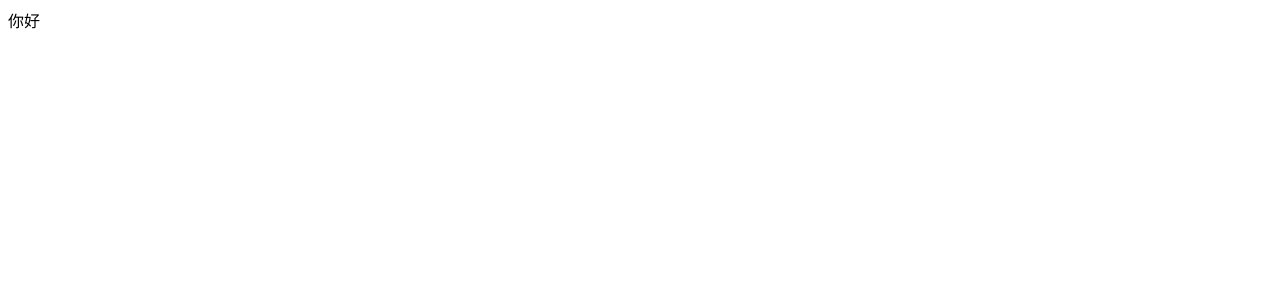
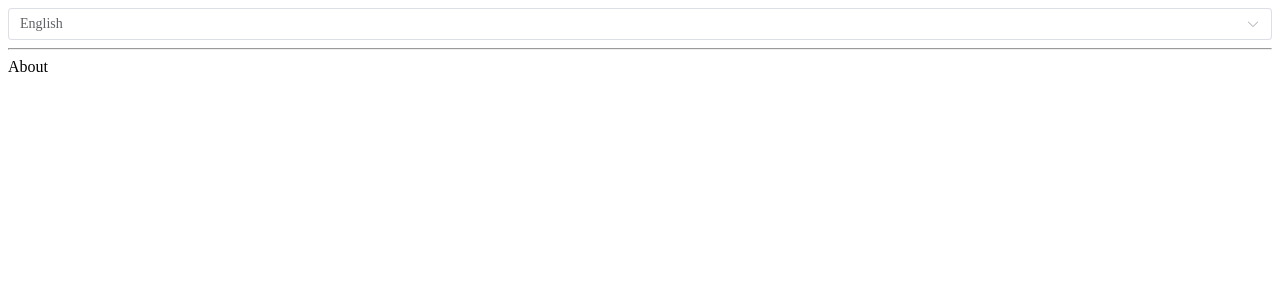
Before and after one commit to songhannnn/Nxut3_Recording, a Nuxt app: page /about in a window 1280 px wide. Shown: the top 300 px of the page. Built offline with nearby package versions, Linux system fonts and the light colour scheme.

Commit message:
新增 elementPlus 新增 语言切换

```diff
--- a/app.vue
+++ /dev/null
@@ -1,5 +0,0 @@
-<template>
-  <div>
-    你好
-  </div>
-</template>
--- /dev/null
+++ b/components/Header/header.vue
@@ -0,0 +1,52 @@
+<template>
+    <div class="header">
+        <div class="headerBox">
+            <img src="/favicon.ico" alt="">
+            <el-select v-model="locale" placeholder="Select" @change="changeLang">
+                <el-option v-for="item in options" :key="item.value" :label="item.label" :value="item.value" />
+            </el-select>
+        </div>
+        <hr>
+    </div>
+</template>
+
+<script setup lang='ts'>
+
+const route = useRoute()
+
+const options = [
+    {
+        value: 'en',
+        label: 'English',
+    },
+    {
+        value: 'zh',
+        label: '中文',
+    },
+    {
+        value: 'ja',
+        label: '日本語',
+    },
+]
+
+const { locale } = useI18n()
+
+// 国际化
+const localeRoute = useLocaleRoute()
+const changeLang = async () => {
+    const routePath = localeRoute({ path: route.fullPath, query: { ...route.query } })
+    if (routePath) {
+        return navigateTo(routePath.fullPath)
+    }
+}
+</script>
+
+<style scoped lang="scss">
+.header {
+    .headerBox {
+        display: flex;
+        justify-content: space-around;
+        align-items: center;
+    }
+}
+</style>
--- /dev/null
+++ b/layouts/default.vue
@@ -0,0 +1,4 @@
+<template>
+    <Header></Header>
+    <slot></slot>
+</template>
--- a/nuxt.config.ts
+++ b/nuxt.config.ts
@@ -3,6 +3,7 @@ export default defineNuxtConfig({
   devtools: { enabled: true },
   modules: [
     '@nuxtjs/i18n',
+    '@element-plus/nuxt'
   ],
   i18n: {
     strategy: 'prefix_and_default', // 添加路由前缀的方式
--- a/package.json
+++ b/package.json
@@ -10,10 +10,14 @@
     "postinstall": "nuxt prepare"
   },
   "devDependencies": {
+    "@element-plus/nuxt": "^1.0.6",
     "@nuxt/devtools": "latest",
     "@nuxtjs/i18n": "^8.0.0-rc.5",
+    "element-plus": "^2.4.2",
     "nuxt": "^3.8.1",
+    "sass": "^1.69.5",
     "vue": "^3.3.8",
     "vue-router": "^4.2.5"
-  }
+  },
+  "dependencies": {}
 }
--- /dev/null
+++ b/pages/about.vue
@@ -0,0 +1,14 @@
+<template>
+  <div class="about">
+    {{ $t('about') }}
+  </div>
+</template>
+
+<script setup lang='ts'>
+import { ref, reactive } from 'vue';
+
+</script>
+
+<style scoped>
+.about {}
+</style>
--- /dev/null
+++ b/pages/index.vue
@@ -0,0 +1,14 @@
+<template>
+    <div class="index">
+        {{ $t('home') }}
+    </div>
+</template>
+
+<script setup lang='ts'>
+import { ref, reactive } from 'vue';
+
+</script>
+
+<style scoped>
+.index {}
+</style>
```
Also changed, not shown: 2 other files (tests, documents, lock files or other folders).
